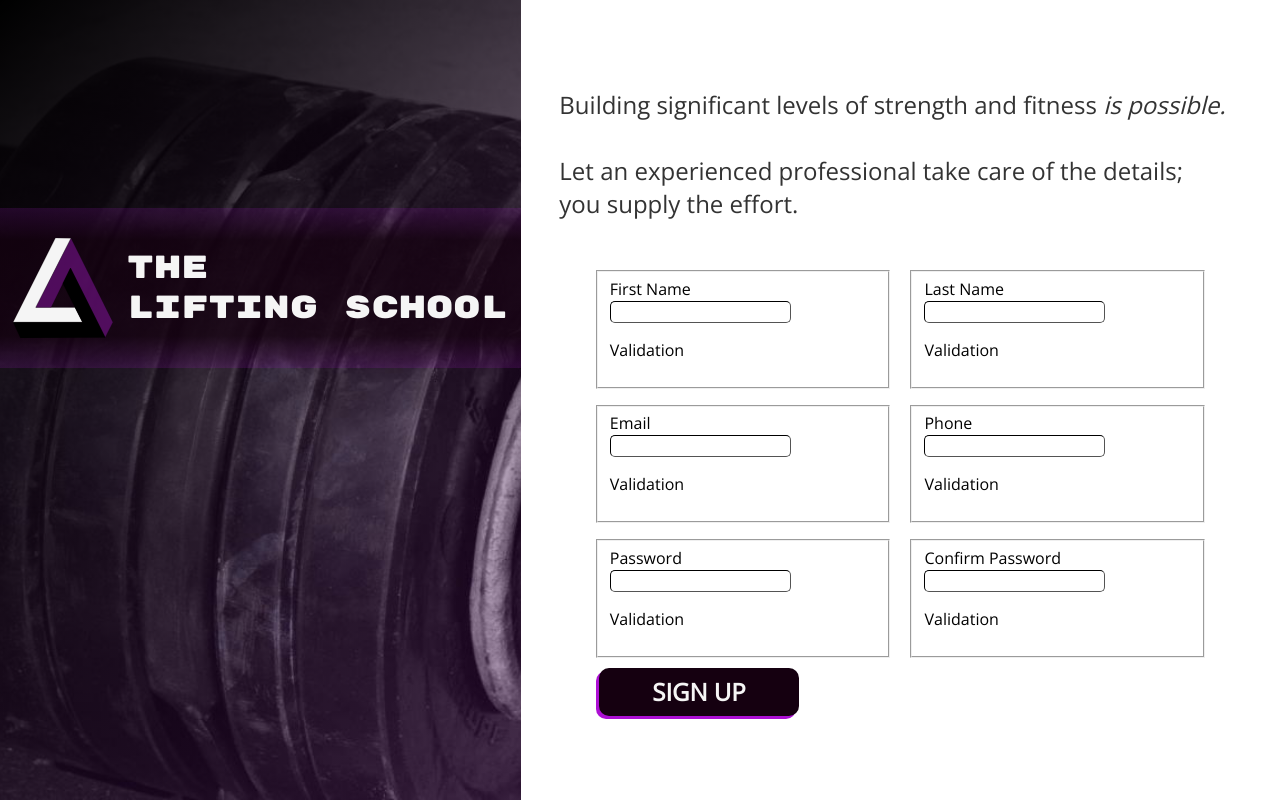
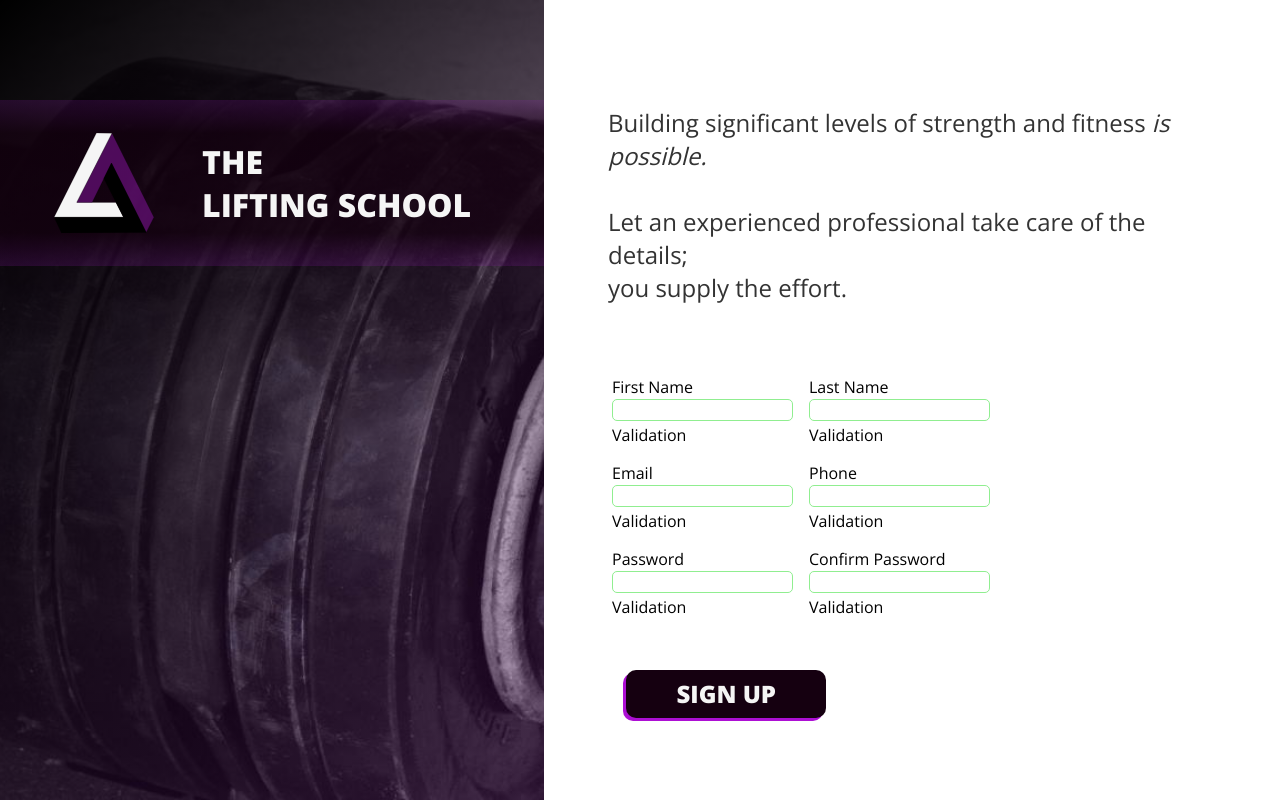
Before and after one commit to socrastein/sign-up-form, a plain HTML site: page index.html in a window 1280 px wide. Drawn offline with nearby package versions, Linux system fonts and the light colour scheme.

Commit message:
Finalize layout, begin writing form validation

```diff
--- a/index.html
+++ b/index.html
@@ -6,7 +6,7 @@
     <meta name="viewport" content="width=device-width, initial-scale=1.0">
     <link rel="preconnect" href="https://fonts.googleapis.com">
     <link rel="preconnect" href="https://fonts.gstatic.com" crossorigin>
-    <link href="https://fonts.googleapis.com/css2?family=Open+Sans:wght@300&family=Rubik+Mono+One&display=swap" rel="stylesheet">
+    <link href="https://fonts.googleapis.com/css2?family=Open+Sans:wght@400;800&display=swap" rel="stylesheet">
     <link rel="stylesheet" href="style.css">
     <script src="script.js"></script>
     <title>Sign-Up Form</title>
@@ -19,7 +19,7 @@
 
             <div class="logo-container">
                 <img src="logo.svg" id="svg">
-                <p id="hero">The<br>Lifting School</p>
+                <p id="hero">THE<br>LIFTING SCHOOL</p>
             </div>
 
         </div>
@@ -43,7 +43,7 @@
                             <label for="firstName">First Name</label>
                             <br>
                             <input id="firstName" name="firstName" type="text"
-                            pattern="[a-z] {2,}/i">
+                            pattern="[A-za-z]{2,}">
                             <br>
                             <p class="firstName, validation">Validation</p>
                         </fieldset>
@@ -51,7 +51,7 @@
                         <fieldset>
                             <label for="lastName">Last Name</label><br>
                             <input id="lastName" name="lastName" type="text"
-                            pattern="[a-z] {2,}/i">
+                            pattern="/[a-z]{2,}/i">
                             <p class="lastName, validation">Validation</p>
                         </fieldset>
 
@@ -67,7 +67,7 @@
                             <label for="phone">Phone</label>
                             <br>
                             <input id="phone" name="phone" type="tel"
-                            pattern="{7 | 10 | 11}">
+                            pattern="/{7 | 10 | 11}/">
                             <br>
                             <p class="phone, validation">Validation</p>
                         </fieldset>
@@ -76,7 +76,7 @@
                             <label for="password">Password</label>
                             <br>
                             <input id="password" name="password" type="text"
-                            pattern="{8, 15}">
+                            pattern="/{8, 15}/">
                             <br>
                             <p class="password, validation">Validation</p>
                         </fieldset>
@@ -85,7 +85,7 @@
                             <label for="password2">Confirm Password</label>
                             <br>
                             <input id="password2" type="text"
-                            pattern="{8, 15}">
+                            pattern="/{8, 15}/">
                             <br>
                             <p class="password2, validation">Validation</p>
                         </fieldset>
--- a/style.css
+++ b/style.css
@@ -42,29 +42,35 @@ body {
     margin: 0;
     height: 100vh;
     flex-grow: 1;
+    flex-basis: 35%;
 }
 
 .logo-container {
     display: flex;
-    justify-content: space-evenly;
-    gap: 8px;
-    padding: 8px;
+    justify-content: center;
+    gap: 2rem;
+    padding: 8px 0;
     align-items: center;
-    margin-top: 40%;
+    margin-top: 100px;
     background-image: linear-gradient(#9617b630, #150010ae 20% 80%, #9617b630);
 }
 
 #svg {
     height: 100px;
     width: 100px;
-    transform: scale(-1,1)
+    transform: scale(-1,1);
 }
 
 #hero {
     color: var(--light-text);
     font-size: 2rem;
-    font-family: 'Rubik Mono One', sans-serif;
+    font-family: 'open sans', sans-serif;
     text-align: left;
+    font-weight: 800;
+    max-width: 50%;
+    padding: 0 16px;
+    flex-grow: 1;
+    flex-basis: 40%;
 }
 
 
@@ -72,8 +78,9 @@ body {
 /* Right Side */
           /* */
 .info-container {
-    padding: 5% 3%;
+    padding: 5% 5%;
     flex-grow: 1;
+    flex-basis: 40%;
     display: flex;
     flex-direction: column;
     justify-content: space-around;
@@ -91,16 +98,15 @@ form {
     display: flex;
     flex-direction: column;
     justify-content: space-around;
-    align-items: stretch;
-    padding: 3%;
-    gap: 0;
+    align-items: flex-start;
+    gap: 2rem;
 }
 
 #main-form-container {
     flex-grow: 1;
     display: grid;
-    gap: 1rem;
     border-style: none;
+    padding-left: 0;
 
 }
 
@@ -109,17 +115,36 @@ form {
   }
 
 fieldset {
+    border-style: none;
+    padding-left: 0;
 
 }
 
 input {
+    border-style: solid;
     border-radius: 5px;
     border-width: 1px;
     border-color: rgba(0,0,0,1)
 }
 
+input:focus {
+    border-color: var(--light-purple);
+    box-shadow: 2px 2px 2px 1px #9617b6;
+}
+
+input:invalid {
+    border-color: red;
+}
+
+input:valid {
+    border-color: lightgreen;
+}
+
+
+
 .validation {
-
+    margin: 0;
+    padding-top: 3px;
 }
 
 button {
@@ -134,6 +159,8 @@ button {
     box-shadow: -3px 3px var(--light-purple);
     border-style: none;
     margin-left: 3%;
+}
 
-    /* Button Position */
+button:hover {
+    color: var(--light-purple);
 }
```
